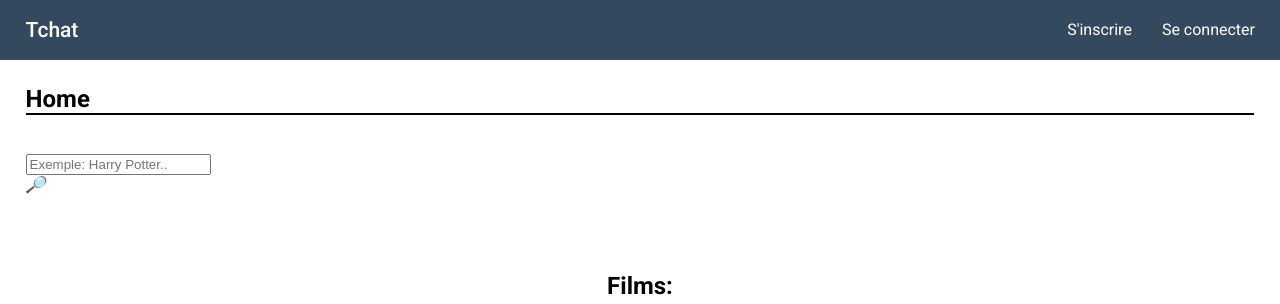
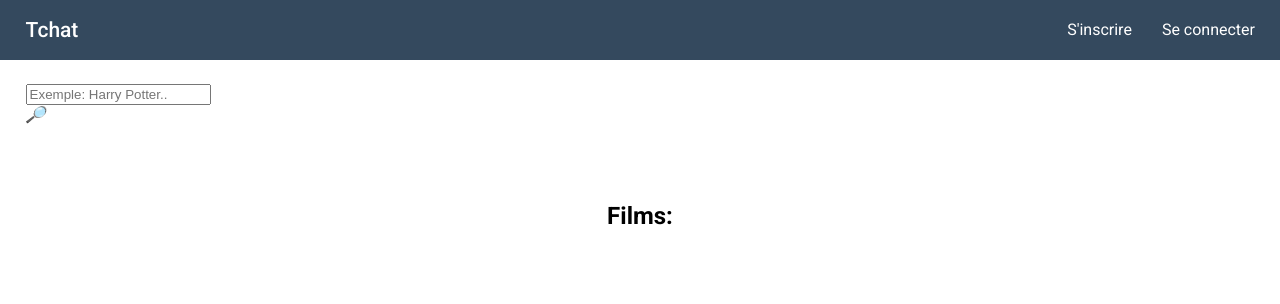
Before and after one commit to Ecoriap/site.web, a PHP site: page / in a window 1280 px wide. Shown: the top 304 px of the page. Run offline with PHP 8.4, Linux system fonts and the light colour scheme.

Commit message:
Update home.php

```diff
--- a/pages/home.php
+++ b/pages/home.php
@@ -1,4 +1,4 @@
-<h2 class="header">Home</h2>
+
 
 </br>
 <div class="wrapper">
```
